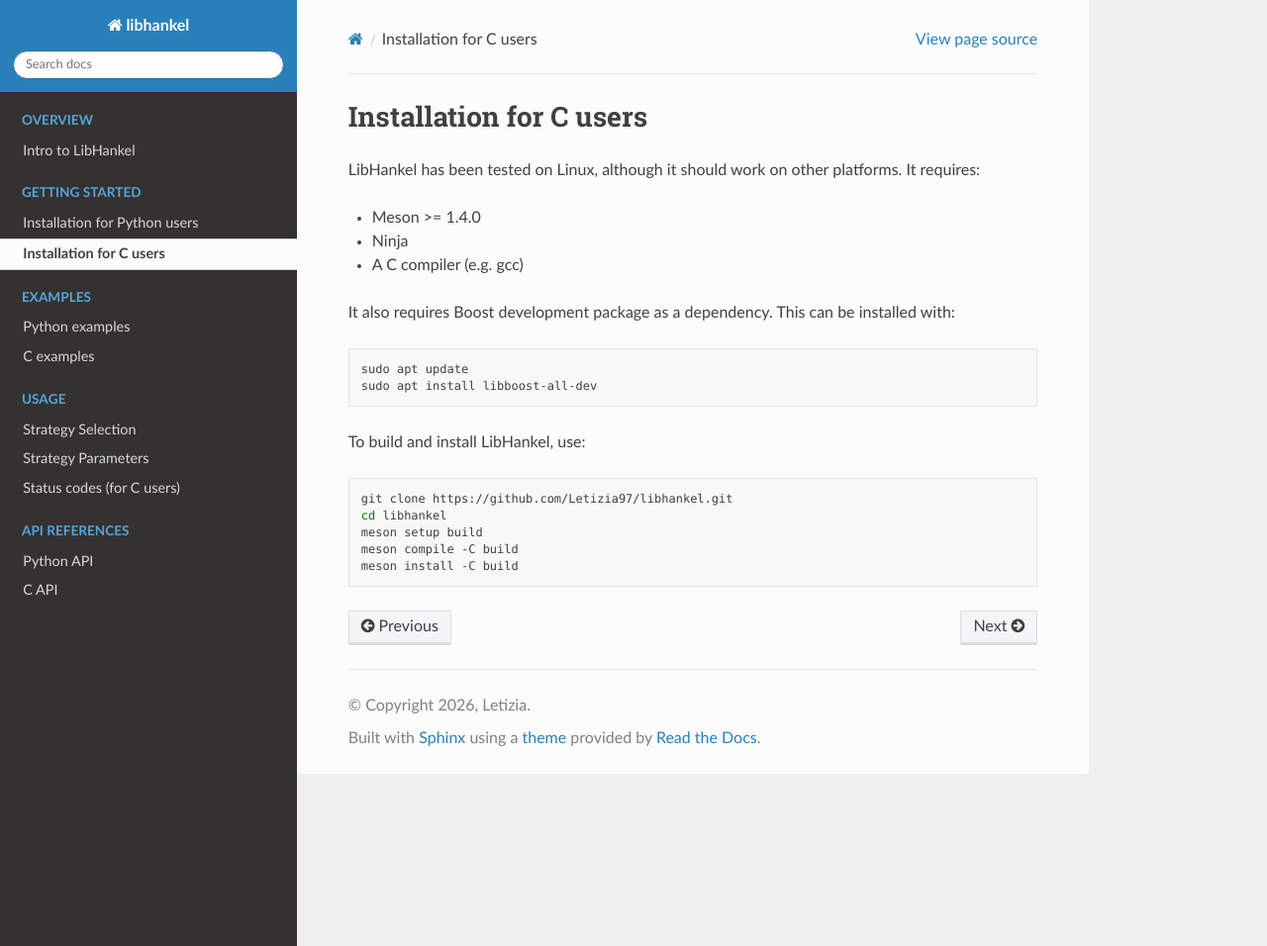
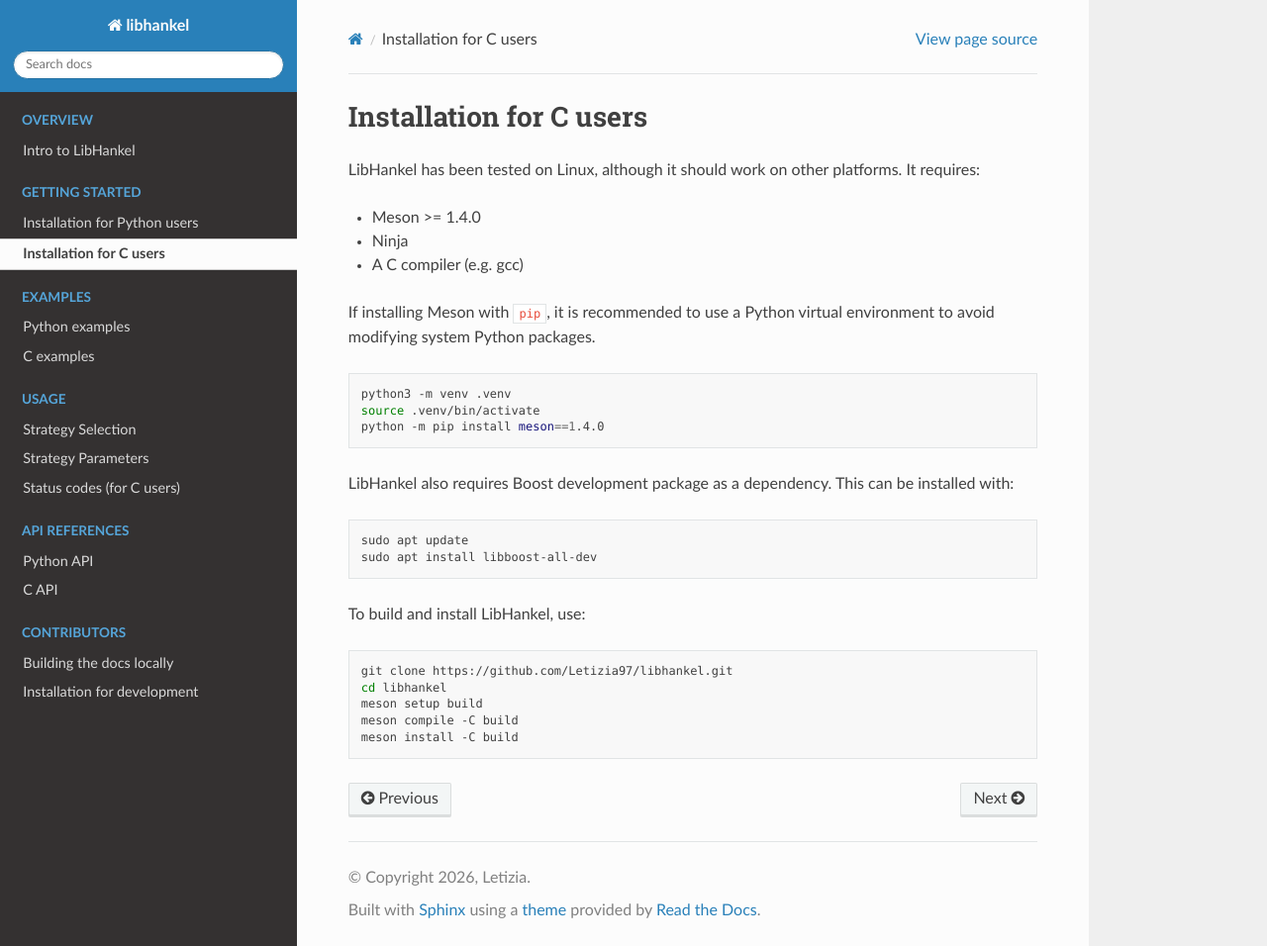
Before and after one commit to Letizia97/libhankel, a Sphinx documentation site: the page built from docs/source/getting_started/quickstart_c.rst, in a window 1280 px wide and 956 px high. Shown: the whole window at 99% size. Built offline with Sphinx 7.4.7 and the Read the Docs theme 3.1.0, drawn with Linux system fonts in a browser that asks for light colours.

Commit message:
Add contributors section to docs (#106)
* Add section on building docs locally

* Add section on installation for development

* Add about venv to C install instructions

* Improve docs install for development

```diff
--- a/README.rst
+++ b/README.rst
@@ -18,7 +18,17 @@ LibHankel has been tested on Linux, although it should work on other platforms.
 - Ninja
 - A C compiler (e.g. gcc)
 
-It also requires Boost development package as a dependency. This can be installed with:
+If installing Meson with ``pip``, it is recommended to use a Python virtual environment to avoid
+modifying system Python packages.
+
+.. code-block:: bash
+
+   python3 -m venv .venv
+   source .venv/bin/activate
+   python -m pip install meson==1.4.0
+
+
+LibHankel also requires Boost development package as a dependency. This can be installed with:
 
 .. code-block:: bash
 
```
Also changed, not shown: docs/source/contributors/build_docs.rst (added, +21 -0 lines), docs/source/contributors/installation_for_development.rst (added, +42 -0 lines), docs/source/index.rst (+8 -0 lines).
